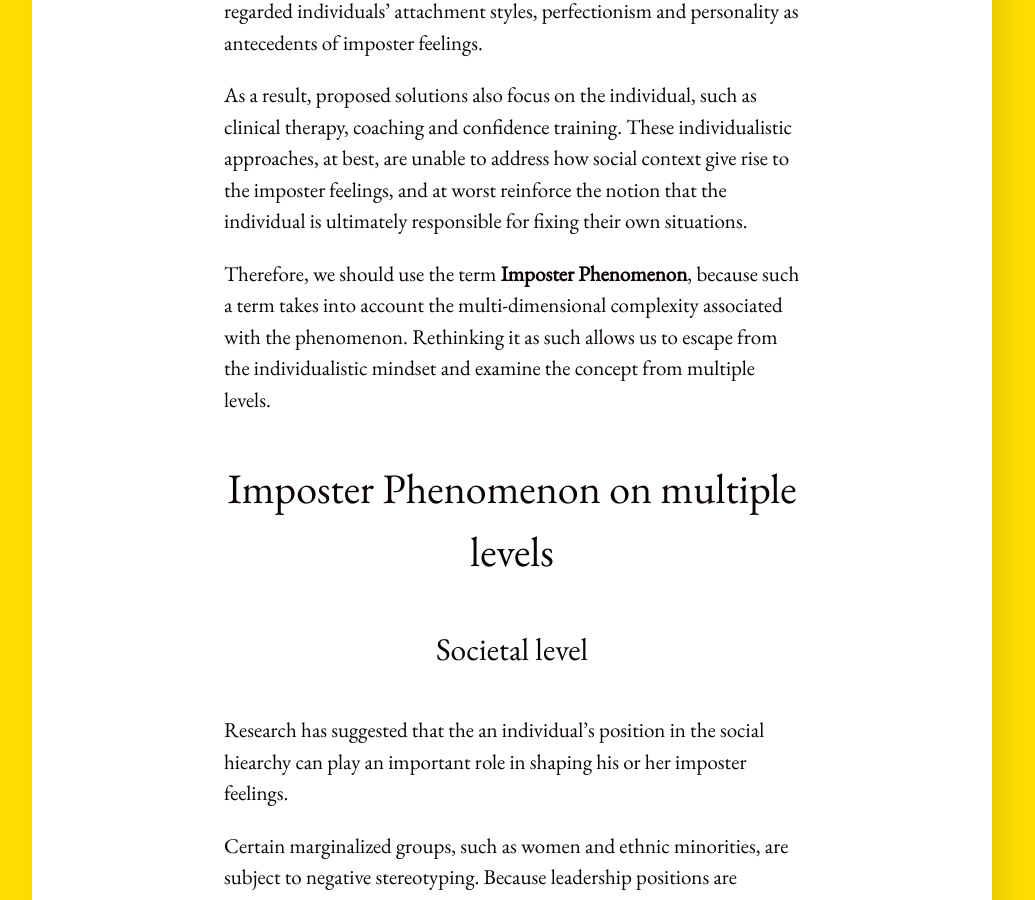
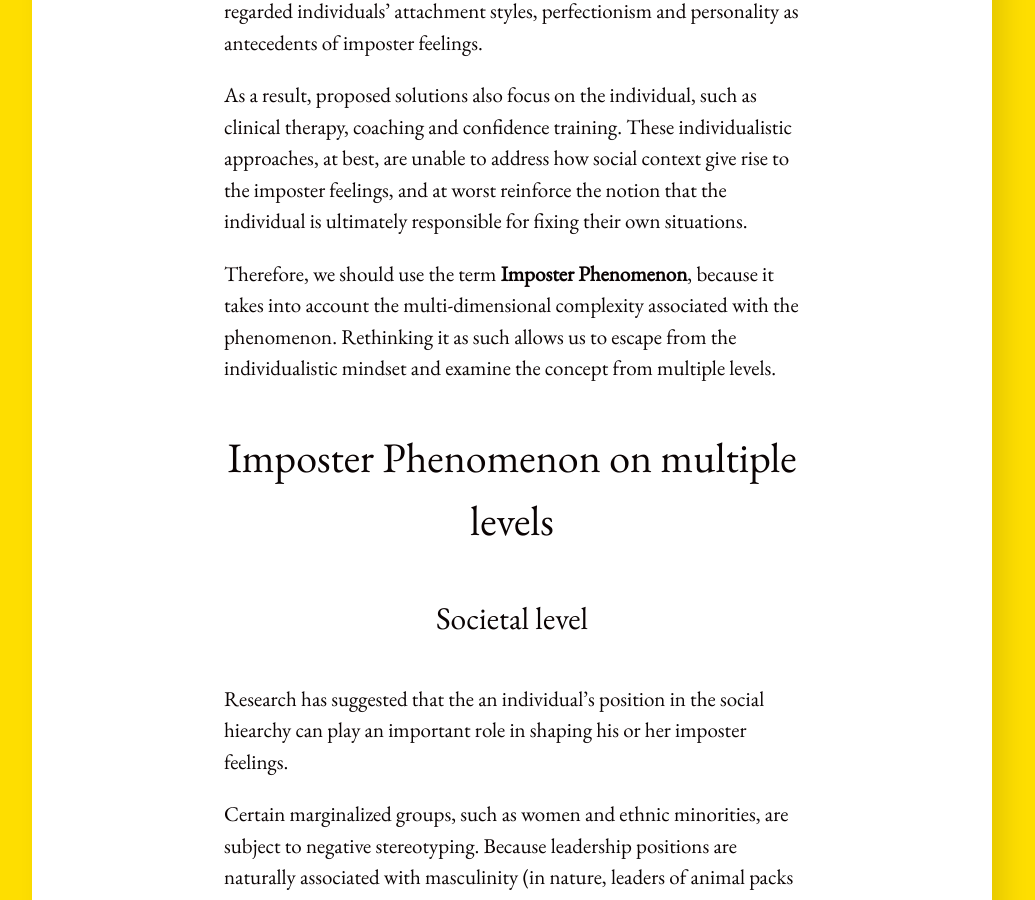
Before and after one commit to minhthanh3145/minhthanh3145.github.io, a Jekyll site: the page built from _posts/2021-02-14-imposter-phenomenon.md, in a window 1280 px wide and 900 px high, scrolled down 978 px. Shown: the whole window, without its empty margins (128-1163 px from the left). Built offline with Jekyll 4.4.1, drawn with Linux system fonts in a browser that asks for light colours.

Commit message:
add imposter phenomenon post

```diff
--- a/_posts/2021-02-14-imposter-phenomenon.md
+++ b/_posts/2021-02-14-imposter-phenomenon.md
@@ -16,7 +16,7 @@ The focus on the individual is expressed on multiple levels. While the original
 
 As a result, proposed solutions also focus on the individual, such as clinical therapy, coaching and confidence training. These individualistic approaches, at best, are unable to address how social context give rise to the imposter feelings, and at worst reinforce the notion that the individual is ultimately responsible for fixing their own situations.
 
-Therefore, we should use the term **Imposter Phenomenon**, because such a term takes into account the multi-dimensional complexity associated with the phenomenon. Rethinking it as such allows us to escape from the individualistic mindset and examine the concept from multiple levels.
+Therefore, we should use the term **Imposter Phenomenon**, because it takes into account the multi-dimensional complexity associated with the phenomenon. Rethinking it as such allows us to escape from the individualistic mindset and examine the concept from multiple levels.
 
 ## Imposter Phenomenon on multiple levels
 
```
